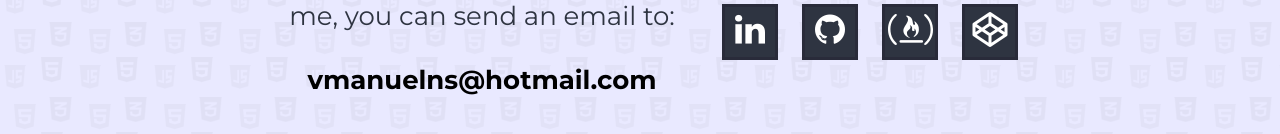
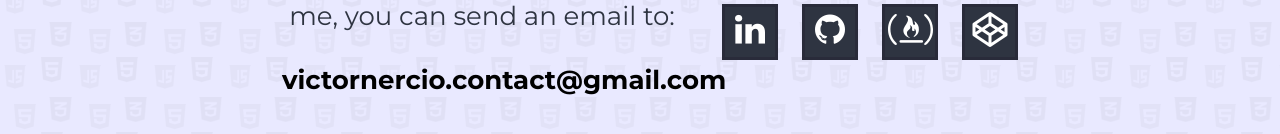
Before and after one commit to vmanun/portfolio, a plain HTML site: page index.html in a window 1280 px wide. Shown: the part 3216-3350 px from the top of the page. Drawn offline with Linux system fonts and the light colour scheme.

Commit message:
Update index.html

```diff
--- a/index.html
+++ b/index.html
@@ -154,7 +154,7 @@
             <p>If you want to connect with me, you can send an email to:
               <br>
               <br>
-              <b>vmanuelns@hotmail.com</b>
+              <b>victornercio.contact@gmail.com</b>
             </p>
         </div>
         <div class="social-media">
```
